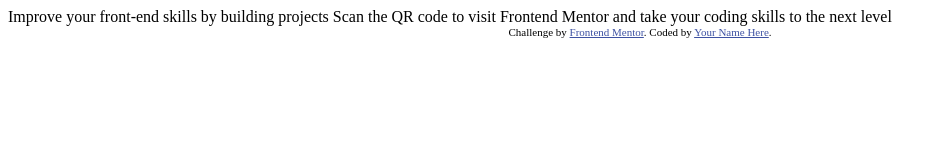
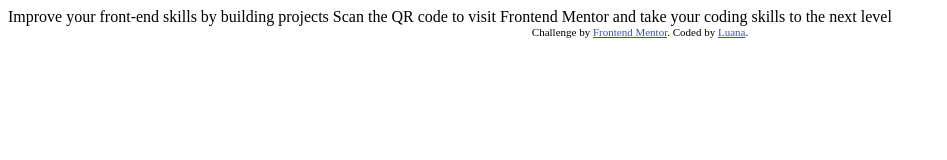
Before and after one commit to LuCaroline/desafio-1, a plain HTML site: page index.html in a window 1280 px wide. Shown: the whole page, without its empty margins (0-947 px from the left). Drawn offline with Linux system fonts and the light colour scheme.

Commit message:
Alterei o nome

```diff
--- a/index.html
+++ b/index.html
@@ -22,7 +22,7 @@
 
   <div class="attribution">
     Challenge by <a href="https://www.frontendmentor.io?ref=challenge" target="_blank">Frontend Mentor</a>.
-    Coded by <a href="#">Your Name Here</a>.
+    Coded by <a href="#">Luana</a>.
   </div>
 </body>
 </html>
```
